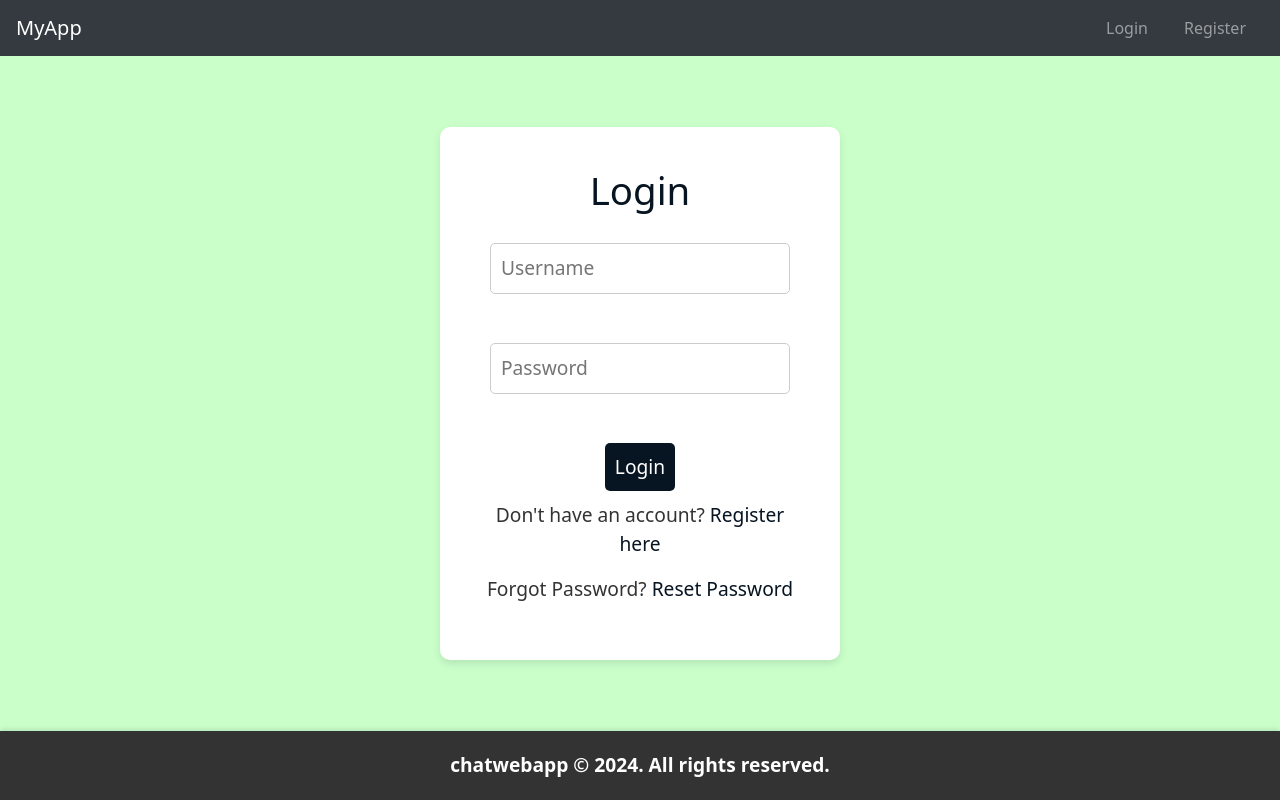
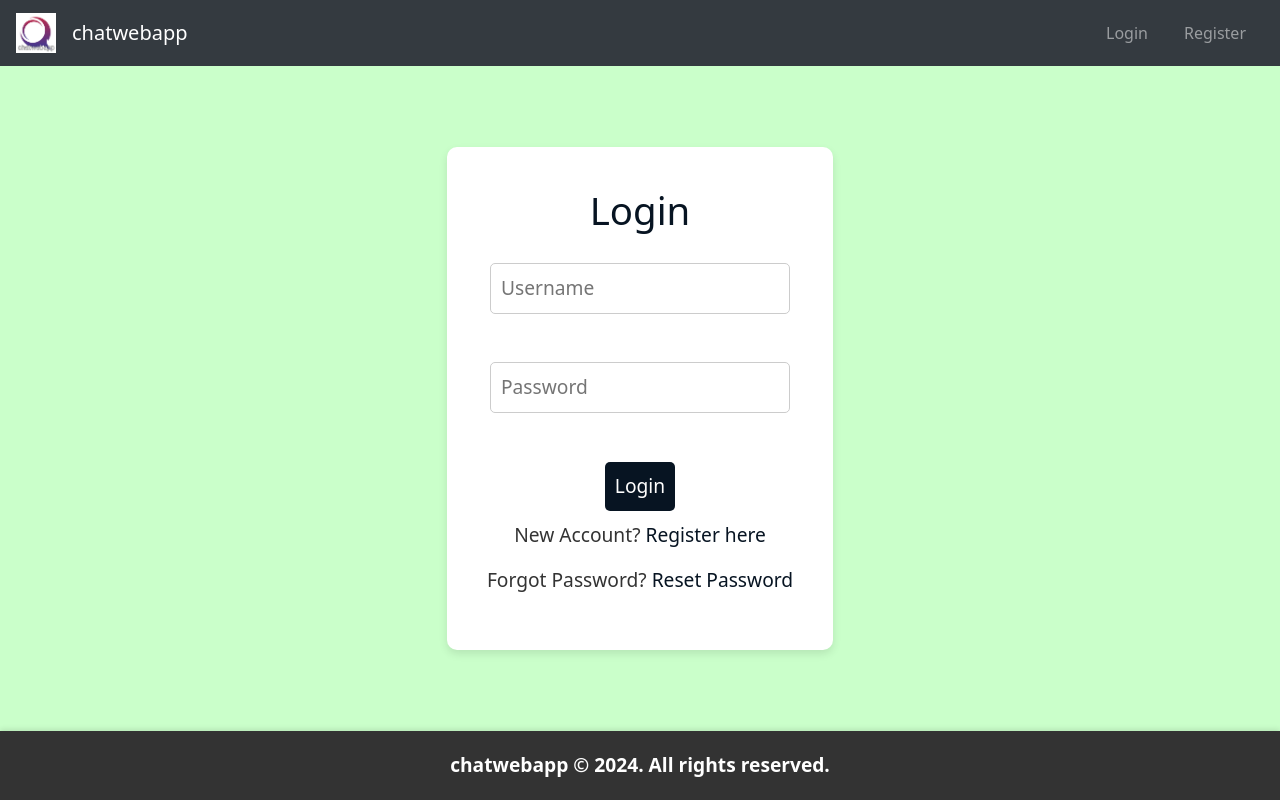
Before and after one commit to rallmac/chatwebapp4, a Flask app: page /auth/login in a window 1280 px wide. Run offline with Flask 3, Linux system fonts and the light colour scheme; some libraries are stand-ins or nearby versions.

Commit message:
Complete

```diff
--- a/routes/auth_routes.py
+++ b/routes/auth_routes.py
@@ -105,7 +105,6 @@ def register():
         new_user = User(username=username, password=hashed_password, email=email, phone_number=phone_number)
         db.session.add(new_user)
         db.session.commit()
-        login_user(new_user)
         flash('Registration successful! Please log in.', 'success')
         return redirect(url_for('auth.login'))
     return render_template('register.html')
--- a/templates/base.html
+++ b/templates/base.html
@@ -6,6 +6,7 @@
         <title>{% block title %}chatwebapp{% endblock %}</title>
         <link href="https://stackpath.bootstrapcdn.com/bootstrap/4.5.2/css/bootstrap.min.css" rel="stylesheet">
         <link rel="stylesheet" href="{{url_for("static", filename="css/styles.css")}}" />
+        <link rel="icon" href="{{ url_for('static', filename='images/logo2.jpg') }}" type="image/x-icon">
         <script src="https://code.jquery.com/jquery-3.5.1.slim.min.js"></script>
         <script src="https://cdn.jsdelivr.net/npm/@popperjs/core@2.9.2/dist/umd/popper.min.js"></script>
         <script src="https://stackpath.bootstrapcdn.com/bootstrap/4.5.2/js/bootstrap.min.js"></script>
@@ -14,9 +15,15 @@
     <body>
         <nav class="navbar navbar-expand-lg navbar-dark bg-dark">
             {% if current_user.is_authenticated %}
-                <a class="navbar-brand" href="{{ url_for('auth.home') }}">MyApp</a>
+                <a class="navbar-brand" href="{{ url_for('auth.home') }}">
+                    <img src="{{ url_for('static', filename='images/logo2.jpg') }}" alt="Logo" width="40" height="40" class="d-inline-block align-top">
+                </a>
+                <a class="navbar-brand" href="{{ url_for('auth.home') }}">chatwebapp</a>
             {% else %}
-                <a class="navbar-brand" href="{{ url_for('index') }}">MyApp</a>
+                <a class="navbar-brand" href="{{ url_for('auth.index') }}">
+                    <img src="{{ url_for('static', filename='images/logo.jpg') }}" alt="Logo" width="40" height="40" class="d-inline-block align-top">
+                </a>
+                <a class="navbar-brand" href="{{ url_for('index') }}">chatwebapp</a>
             {% endif %}
             <button class="navbar-toggler" type="button" data-toggle="collapse" data-target="#navbarNav" aria-controls="navbarNav" aria-expanded="false" aria-label="Toggle navigation">
                 <span class="navbar-toggler-icon"></span>
--- a/templates/login.html
+++ b/templates/login.html
@@ -22,7 +22,7 @@
             <input type="password" name="password" placeholder="Password" required><br>
             <button type="submit" class="button">Login</button>
         </form>
-        <p>Don't have an account? <a href="{{ url_for('auth.register') }}">Register here</a></p>
+        <p>New Account? <a href="{{ url_for('auth.register') }}">Register here</a></p>
         <p>Forgot Password? <a href="{{ url_for('auth.reset_password_request') }}">Reset Password</a></p>
     </section>
 </div>
```
Also changed, not shown: instance/users.db, static/images/logo.jpg (added), static/images/logo2.jpg (added).
